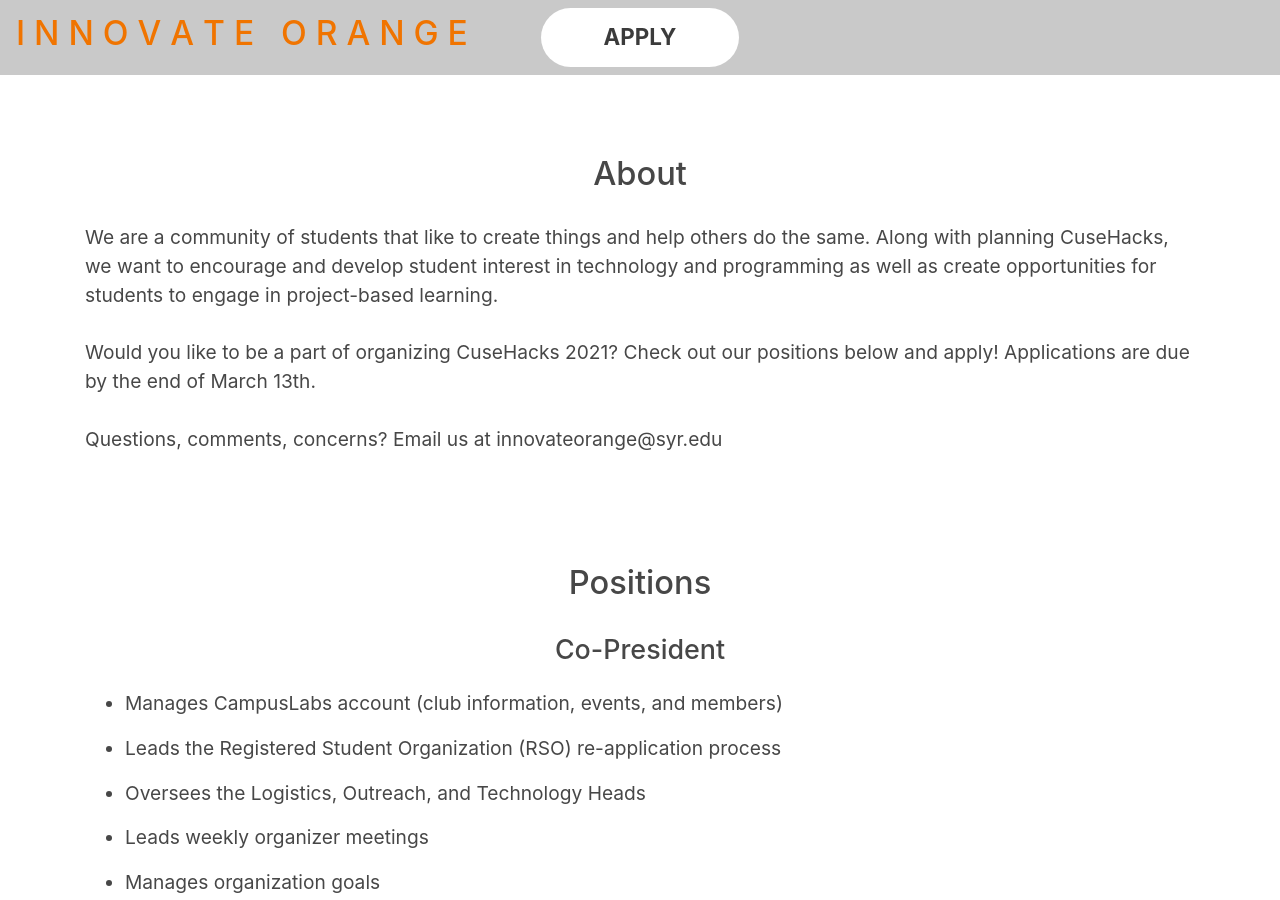
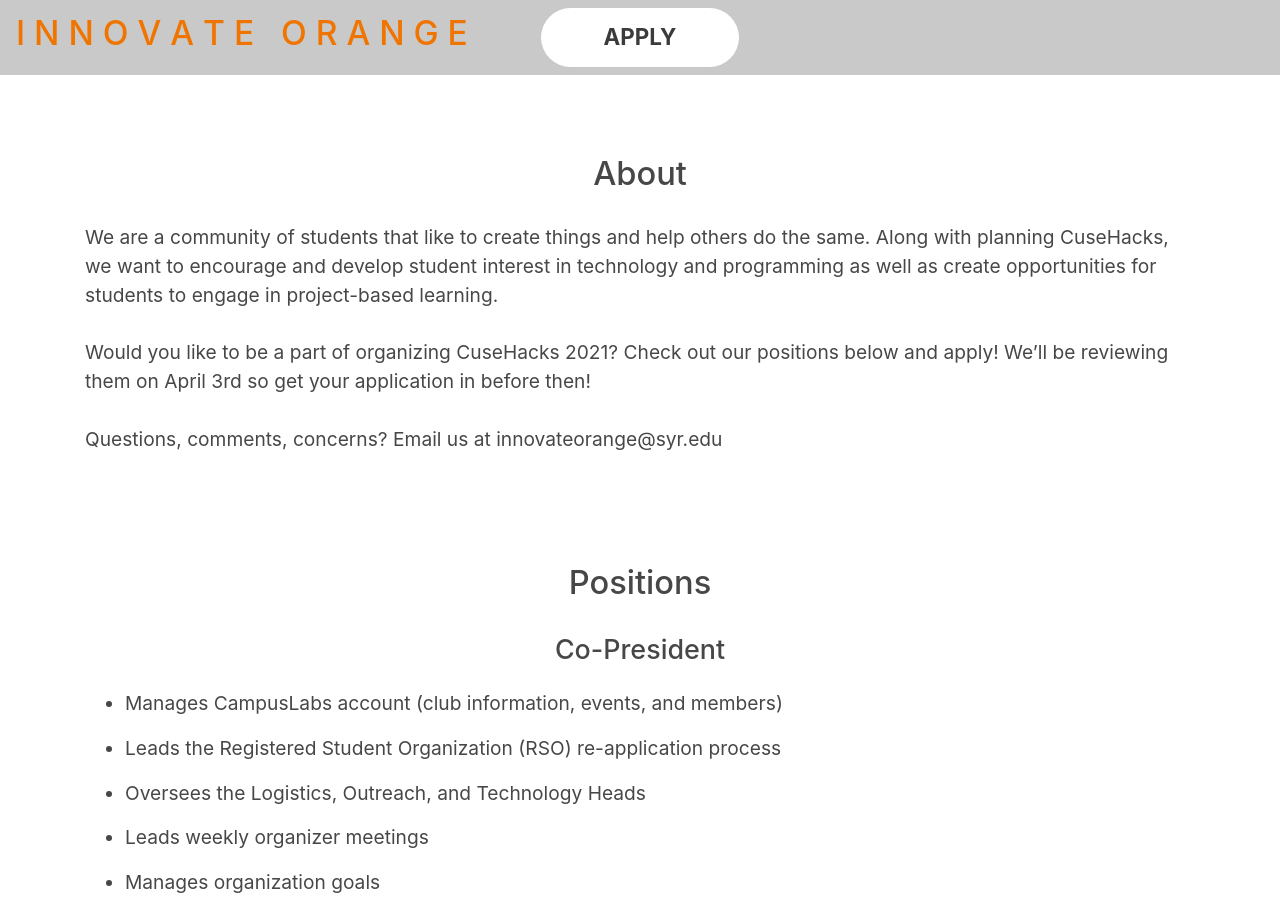
Before and after one commit to innovateorange/innovateorange.github.io, a Jekyll site: the page built from index.html, in a window 1280 px wide and 900 px high. Built offline with Jekyll 4.4.1, drawn with Linux system fonts in a browser that asks for light colours; nearby versions of some CDN libraries.

Commit message:
updated due date

```diff
--- a/_config.yml
+++ b/_config.yml
@@ -52,7 +52,7 @@
   opportunities for students to engage in project-based learning.
   <br><br>
   Would you like to be a part of organizing CuseHacks 2021? Check out our positions below and apply!
-  Applications are due by the end of March 13th.
+  We'll be reviewing them on April 3rd so get your application in before then!
   <br><br>
   Questions, comments, concerns? Email us at innovateorange@syr.edu
 
```
